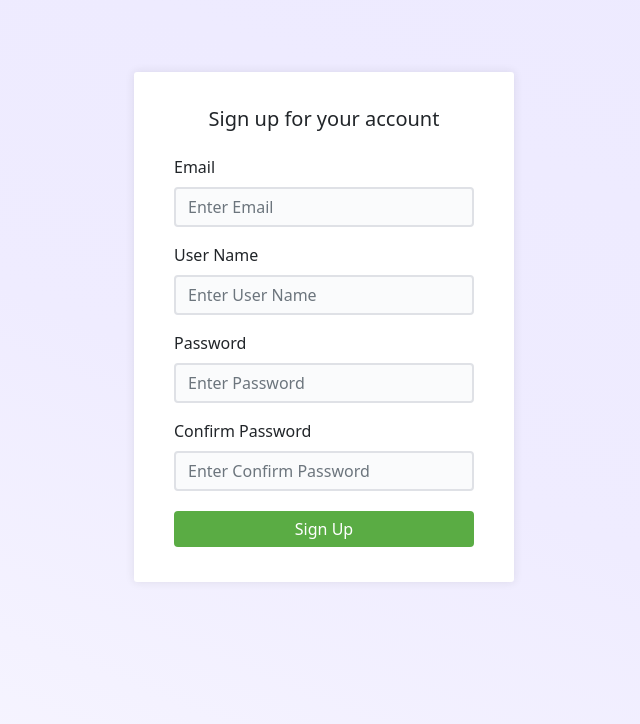
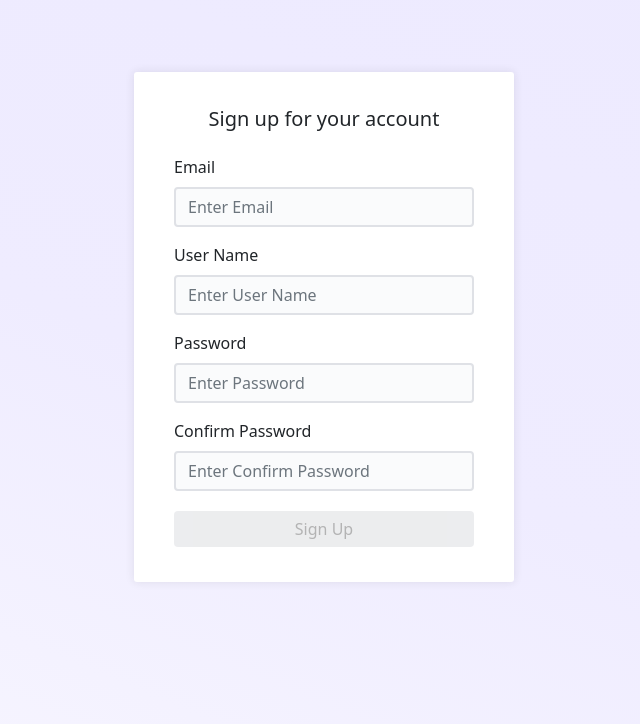
Before and after one commit to rakshian24/messaging-app, a React (Create React App) app in the folder client/: page /signup in a window 1280 px wide. Shown: the top 724 px of the page, without its empty margins (316-956 px from the left). Built offline with nearby package versions, Linux system fonts and the light colour scheme.

Commit message:
Added Sign up Form with validation with signup btn validation

```diff
--- a/client/src/components/SignUp.js
+++ b/client/src/components/SignUp.js
@@ -149,7 +149,16 @@ const SignUp = () => {
             )}
           </Form.Group>
           <div className="text-center">
-            <Button type="submit" className="pg-btn">
+            <Button
+              type="submit"
+              className="pg-btn"
+              disabled={
+                !formData.email ||
+                !formData.username ||
+                !formData.password ||
+                !formData.confirmPassword
+              }
+            >
               Sign Up
             </Button>
           </div>
```
